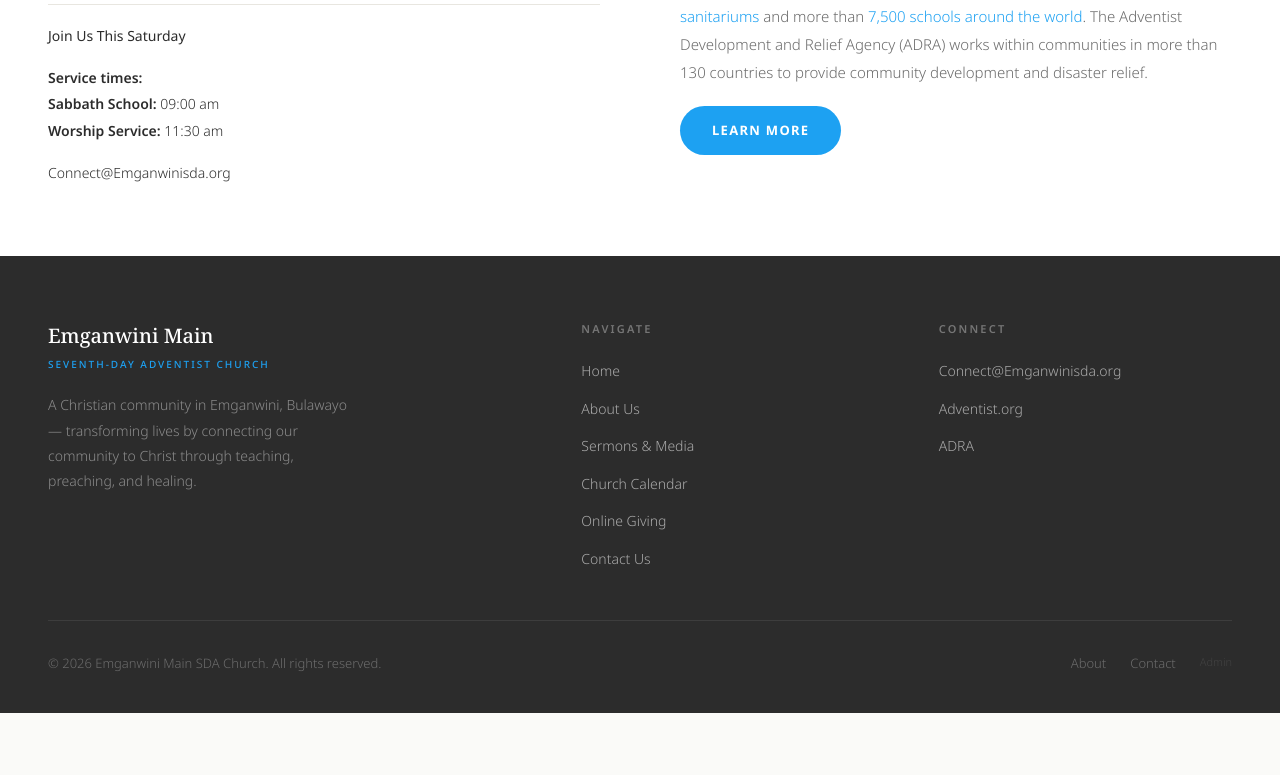
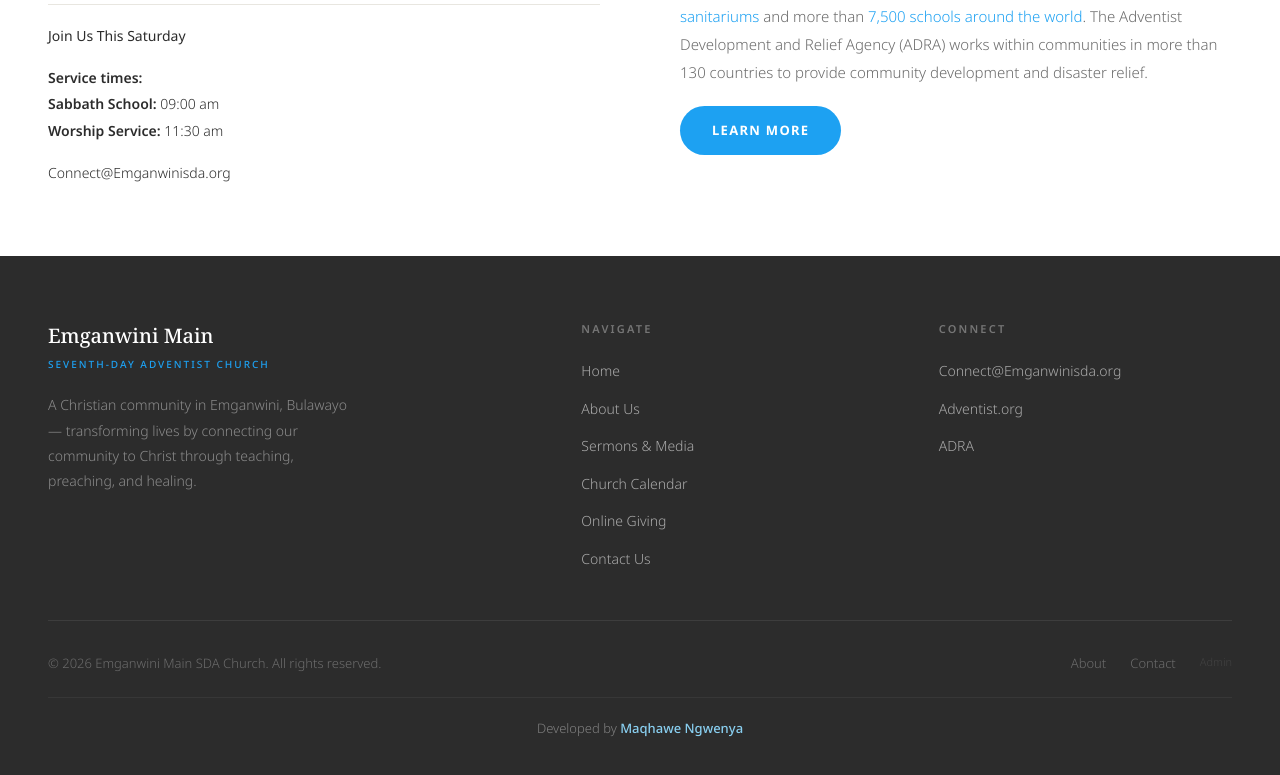
Before and after one commit to Thabisomaqhawengwenya/SDA-main, a React (Vite) app: page / in a window 1280 px wide. Shown: the part 3154-3929 px from the top of the page. Before the commit the page ends 3867 px from the top, so only its background shows below. Built offline with nearby package versions, Linux system fonts and the light colour scheme; no server answers; the database is empty.

Commit message:
feat(footer): add centered developer portfolio credit

```diff
--- a/src/components/Footer.tsx
+++ b/src/components/Footer.tsx
@@ -130,6 +130,29 @@ const BottomLinks = styled.div`
   }
 `
 
+const DeveloperCredit = styled.p`
+  text-align: center;
+  margin-top: 24px;
+  padding-top: 20px;
+  border-top: 1px solid rgba(255, 255, 255, 0.05);
+  font-family: ${({ theme }) => theme.fonts.sans};
+  font-size: 13px;
+  font-weight: 300;
+  color: rgba(255, 255, 255, 0.4);
+
+  a {
+    color: #89cff0;
+    text-decoration: none;
+    font-weight: 500;
+    transition: color 0.2s ease, text-decoration 0.2s ease;
+
+    &:hover {
+      color: #bfe9ff;
+      text-decoration: underline;
+    }
+  }
+`
+
 export default function Footer() {
   const year = new Date().getFullYear()
 
@@ -199,6 +222,17 @@ export default function Footer() {
             <Link to="/admin" style={{ opacity: 0.35, fontSize: '11px' }}>Admin</Link>
           </BottomLinks>
         </Bottom>
+
+        <DeveloperCredit>
+          Developed by{' '}
+          <a
+            href="https://maqhawe-portfolio.vercel.app/"
+            target="_blank"
+            rel="noopener noreferrer"
+          >
+            Maqhawe Ngwenya
+          </a>
+        </DeveloperCredit>
       </Container>
     </FooterEl>
   )
```
